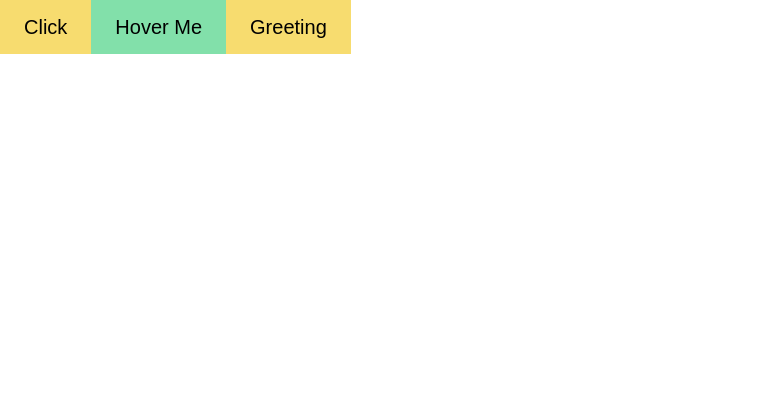
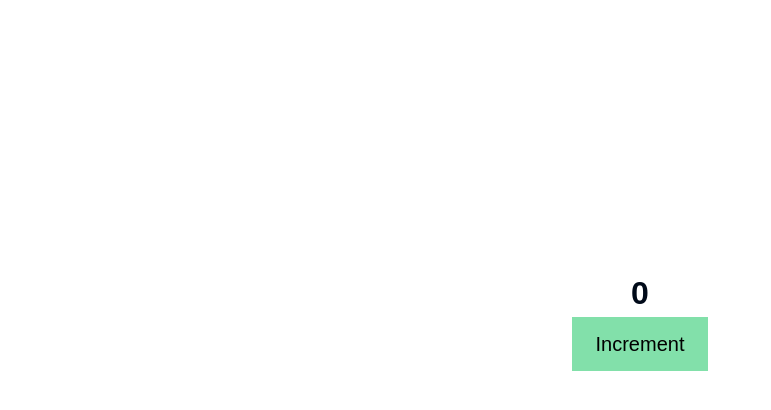
Before and after one commit to kshitizmukunde/React, a React (Vite) app: page / in a window 1280 px wide. Shown: the top 410 px of the page, without its empty margins (0-771 px from the left). Built offline with nearby package versions, Linux system fonts and the light colour scheme.

Commit message:
React States

```diff
--- a/src/App.jsx
+++ b/src/App.jsx
@@ -1,8 +1,13 @@
 // import NetflixSeries from "./components/NetflixSeries";
 // import "./components/Netflix.css";
-import { EventProps } from "./components/EventProps";
-import "./components/Netflix.module.css";
-import { EventHandling } from "./components/EventHandling";
+// import { EventProps } from "./components/EventProps";
+// import "./components/Netflix.module.css";
+// import { EventHandling } from "./components/EventHandling";
+// import { EventPropagation } from "./components/EventPropagation";
+
+import "./components/EV.css";
+
+import { State } from "./components/hooks/State"
 
 export const App = () => {
   return  (
@@ -10,7 +15,9 @@ export const App = () => {
       {/* <h1 className="card-heading">List of Best Netflix Series</h1> */}
       {/* <NetflixSeries /> */}
       {/* <EventHandling /> */}
-      <EventProps />
+      {/* <EventProps /> */}
+      {/* {<EventPropagation />} */}
+      {<State />}
     </section>
   )
 }
--- a/src/components/EV.css
+++ b/src/components/EV.css
@@ -3,6 +3,7 @@
   height: 80vh;
   width: 100%;
   display: flex;
+  flex-flow: column;
   justify-content: center;
   align-items: center;
 }
--- /dev/null
+++ b/src/components/EventPropagation.jsx
@@ -0,0 +1,28 @@
+import "./EV.css";
+export const EventPropagation = () => {
+    const handleGrandParent = () => {
+        console.log("GrandParent Clicked");
+    };
+
+    const handleParentClick = (event) => {
+        console.log("Parent Clicked!");
+    };
+
+    const handleChildClick = (event) => {
+        console.log(event);
+        event.stopPropagation();
+        console.log("Child clicked");
+    };
+    return (
+        <section className="main-div">
+            <div className="g-div" onClickCapture={handleGrandParent}>
+                <div className="p-div" onClickCapture={handleParentClick}>
+                    <button className="c-div" onClickCapture={handleChildClick}>
+                        Child Div
+                    </button>
+                </div>
+            </div>
+        </section>
+    )
+
+};
--- /dev/null
+++ b/src/components/hooks/State.jsx
@@ -0,0 +1,27 @@
+import { useState } from "react"
+
+export const State = () => {
+    // let value = 0;
+    // const handleButtonClick = () => {
+    //     value++;
+    //     console.log(value)
+    // }
+
+    // console.log(useState);
+    // let array = useState();
+    // console.log(array);
+
+    const [count, setCount] = useState(0);
+    const handleButtonClick = () => {
+        setCount(() => count + 1);
+    };
+
+    return(
+        <>
+            <section className="main-div">
+                <h1>{count}</h1>
+                <button onClick={handleButtonClick}>Increment</button>
+            </section>
+        </>
+    )
+}
```
